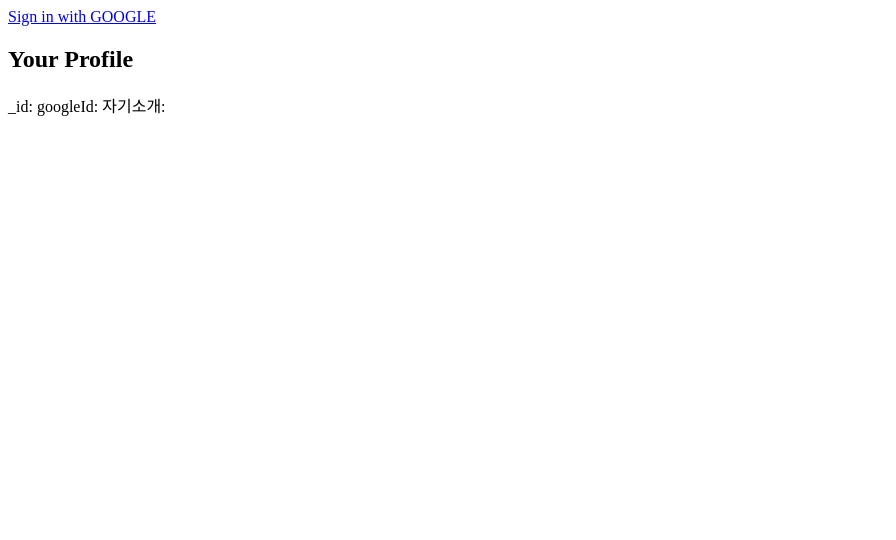
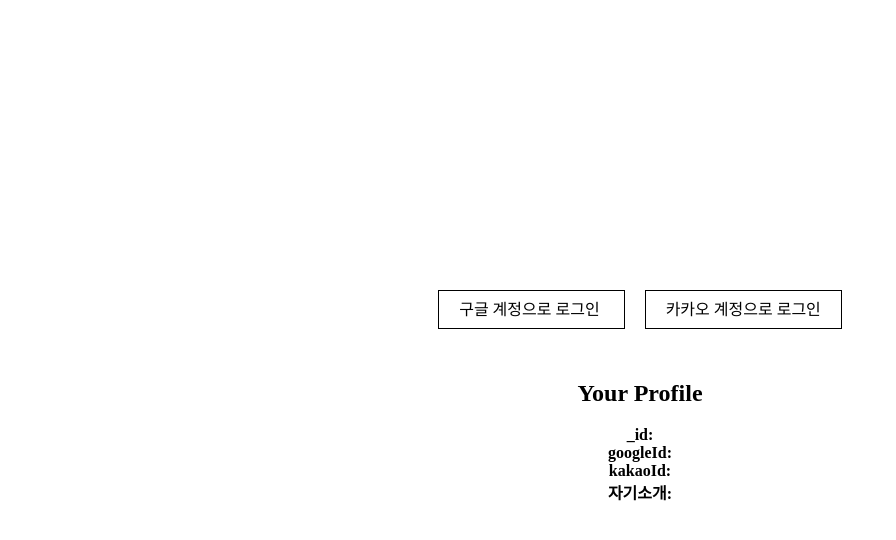
Before and after one commit to THThinkers/tht-server, a website: page src/index.html in a window 1280 px wide. Shown: the whole page, without its empty margins (0-896 px from the left). Drawn offline with Linux system fonts and the light colour scheme; no server answers.

Commit message:
Add login with kakao

```diff
--- a/src/index.html
+++ b/src/index.html
@@ -5,6 +5,45 @@
     <meta charset="UTF-8">
     <meta name="viewport" content="width=device-width, initial-scale=1.0">
     <meta content="ie=edge">
+    <style>
+        html,
+        body {
+            width: 100%;
+            height: 100%;
+            margin: 0;
+            padding: 0;
+        }
+
+        #container {
+            display: flex;
+            flex-direction: column;
+            align-items: center;
+            justify-content: center;
+            height: 100%;
+        }
+
+        #profile {
+            margin-top: 2.5rem;
+            text-align: center;
+        }
+
+        .button {
+            margin: 10px;
+            padding: 10px 20px;
+            border: 1px solid black;
+            color: black;
+            text-decoration: none;
+            cursor: pointer;
+        }
+
+        .button:hover {
+            background-color: #eee;
+        }
+
+        .title {
+            font-weight: bold;
+        }
+    </style>
     <title>Document</title>
 </head>
 
@@ -28,15 +67,21 @@
             xhttp.send();
         }
     </script>
-    <div>
-        <a href="/api/auth/google">
-            Sign in with GOOGLE
-        </a>
+    <div id="container">
+        <div>
+            <a class="button" href="/api/auth/oauth/google">
+                구글 계정으로 로그인
+            </a>
+            <a class="button" href="/api/auth/oauth/kakao">
+                카카오 계정으로 로그인
+            </a>
+        </div>
         <div id="profile">
             <h2>Your Profile</h2>
-            _id: <span id="_id"></span>
-            googleId: <span id="googleId"></span>
-            자기소개: <span id="description"></span>
+            <span class="title">_id:</span> <span id="_id"></span><br>
+            <span class="title">googleId:</span> <span id="googleId"></span><br>
+            <span class="title">kakaoId:</span> <span id="kakaoId"></span><br>
+            <span class="title">자기소개:</span> <span id="description"></span><br>
         </div>
     </div>
 </body>
--- a/src/passport/strategy/google.ts
+++ b/src/passport/strategy/google.ts
@@ -7,8 +7,8 @@ const {
   GAUTH_REDIRECT_URL,
 } = process.env;
 interface IProfile {
-  id?: String;
-  email?: String;
+  id?: string;
+  email?: string;
 }
 const googleStrategy = new OAuth2Strategy(
   {
--- a/src/schema/User.ts
+++ b/src/schema/User.ts
@@ -10,7 +10,7 @@ export interface IUser extends Document {
   password?: string;
   isAdmin?: boolean;
   isVerified?: boolean;
-  facebookId?: string;
+  kakaoId?: string;
   googleId?: string;
   profilePicture?: string;
   description?: string;
@@ -31,7 +31,7 @@ const UserSchema = new Schema({
   password: String,
   isAdmin: Boolean, // 학회장 권한 설정
   isVerified: { type: Boolean, default: false }, // 필수 정보입력 했는지 여부
-  facebookId: { type: String, default: null }, // 페이스북 연동을 위함
+  kakaoId: { type: String, default: null }, // 카카오 연동을 위함
   googleId: { type: String, default: null }, // 구글 로그인 api에서 제공하는 id.
   profilePicture: String,
 
```
Also changed, not shown: src/routes/auth/controller.ts (+47 -4 lines), src/routes/auth/index.ts (+6 -2 lines), tslint.json (added, +10 -0 lines), 1 other file.
